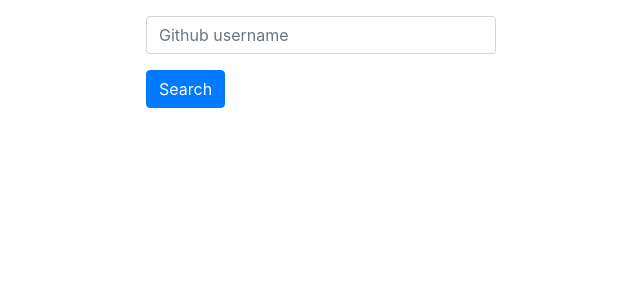
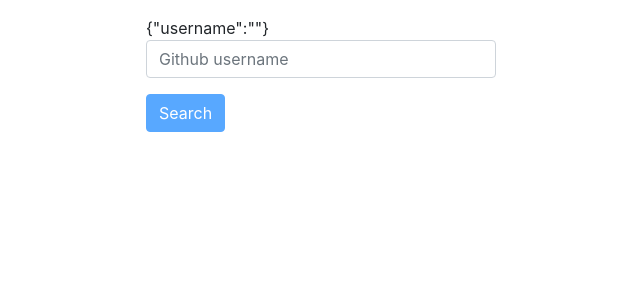
Before and after one commit to Yorkshireman/github-api-angular, an Angular app: page / in a window 1280 px wide. Shown: the top 300 px of the page, without its empty margins (319-959 px from the left). Built offline with nearby package versions, Linux system fonts and the light colour scheme.

Commit message:
form is submitting value

```diff
--- a/src/app/user-form/user-form.component.html
+++ b/src/app/user-form/user-form.component.html
@@ -1,15 +1,16 @@
-<form #userForm='ngForm'>
+{{ diagnostic }}
+<form (ngSubmit)='onSubmit()' #userForm='ngForm'>
   <div class='form-group'>
     <input
-      type='text'
       class='form-control'
       id='username'
       placeholder='Github username'
-      required
+      #name='ngModel'
       [(ngModel)]='user.username'
       name='username'
+      type='text'
+      required
     >
-    {{ user.username }}
   </div>
-  <button type='submit' class='btn btn-primary'>Search</button>
+  <button type='submit' class='btn btn-primary' [disabled]='!userForm.form.valid'>Search</button>
 </form>
--- a/src/app/user-form/user-form.component.ts
+++ b/src/app/user-form/user-form.component.ts
@@ -9,12 +9,13 @@ import { User } from '../user';
 })
 export class UserFormComponent {
   user = new User('');
-  submitted = false;
 
   onSubmit() {
-    console.log('onSubmit()');
-    this.submitted  = true;
+    console.log('onSubmit(), user.username: ', this.user.username);
   }
 
-  // get diagnostic() { return JSON.stringify(this.user); } // remove later
+  // remove later
+  get diagnostic() {
+    return JSON.stringify(this.user);
+  }
 }
```
